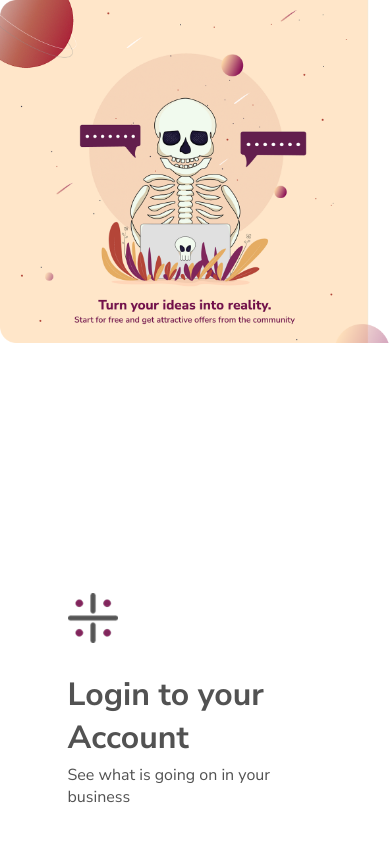
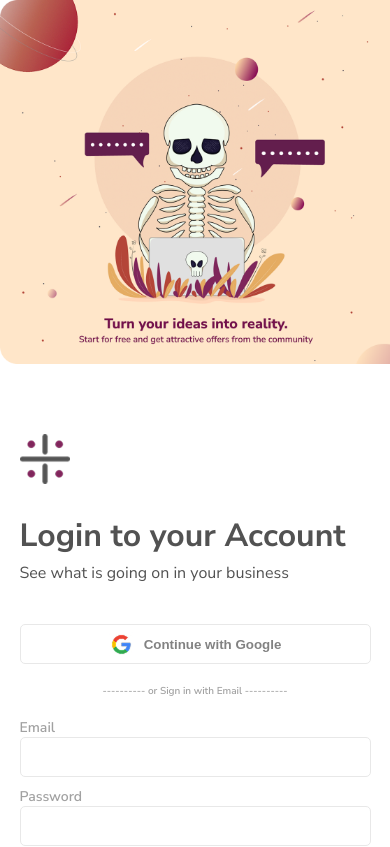
Before and after one commit to Lohluizesd/LoginPage, a React app: page / in a window 390 px wide. Shown: the top 847 px of the page. Built offline with nearby package versions, Linux system fonts and the light colour scheme; the HTML template or start-up script is replaced by a standard one.

Commit message:
"alteracao no responsivo"

```diff
--- a/src/App.css
+++ b/src/App.css
@@ -18,7 +18,7 @@
   height: 100vh;
 }
 .imagem {
-  width: 100vh;
+  width: 100%;
   height: 100vh;
   object-fit: cover;
   display: block;
@@ -31,13 +31,15 @@ body {
 
 .container-infos {
   width: min(420px, 90vw);
-  padding: 0 48px;
 }
 
 @media (max-width: 768px) {
   .container {
     flex-direction: column;
+    height: auto;
+    gap: 0;
   }
+
   .imagem {
     width: 100%;
     height: auto;
```
Also changed, not shown: src/assets/image.png.
